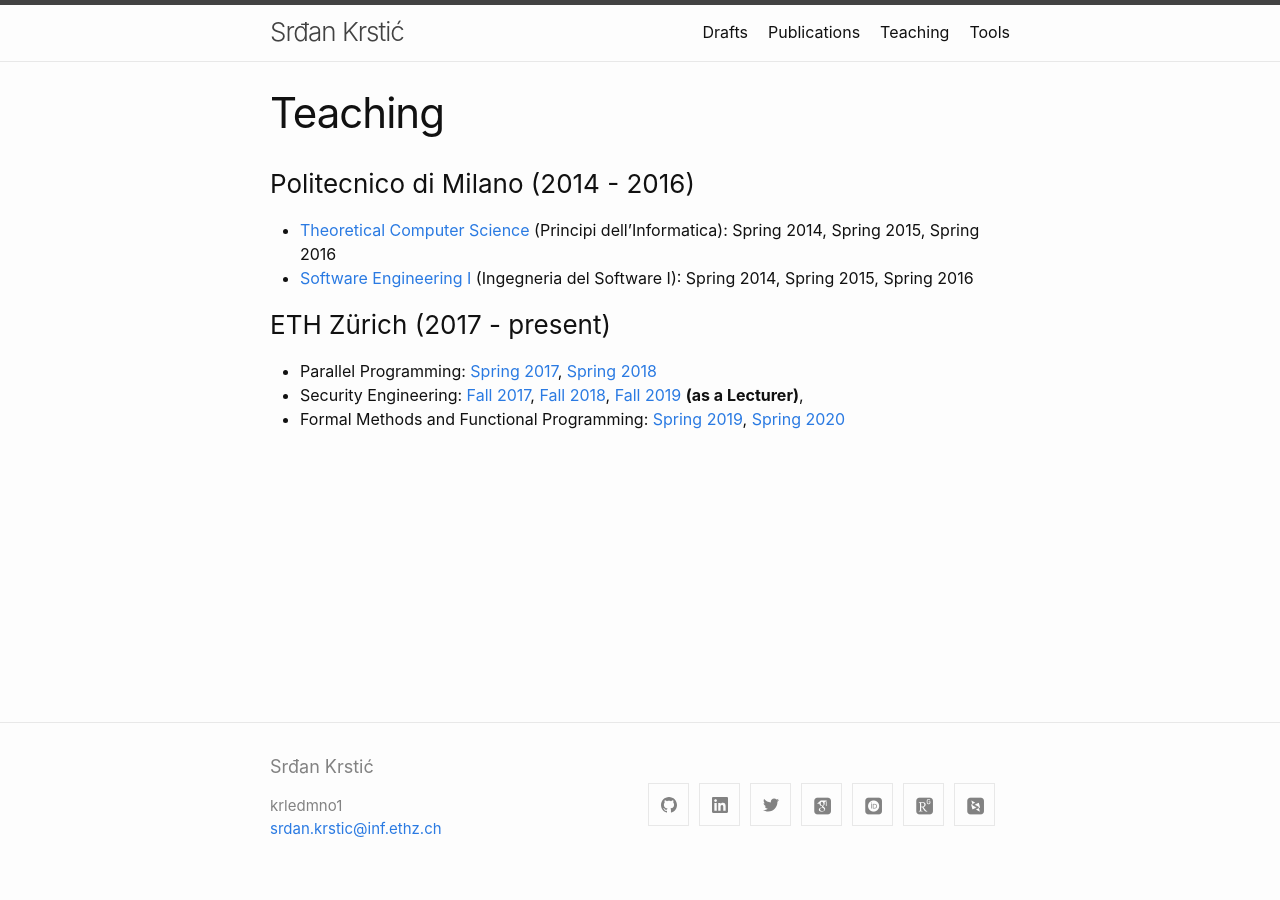
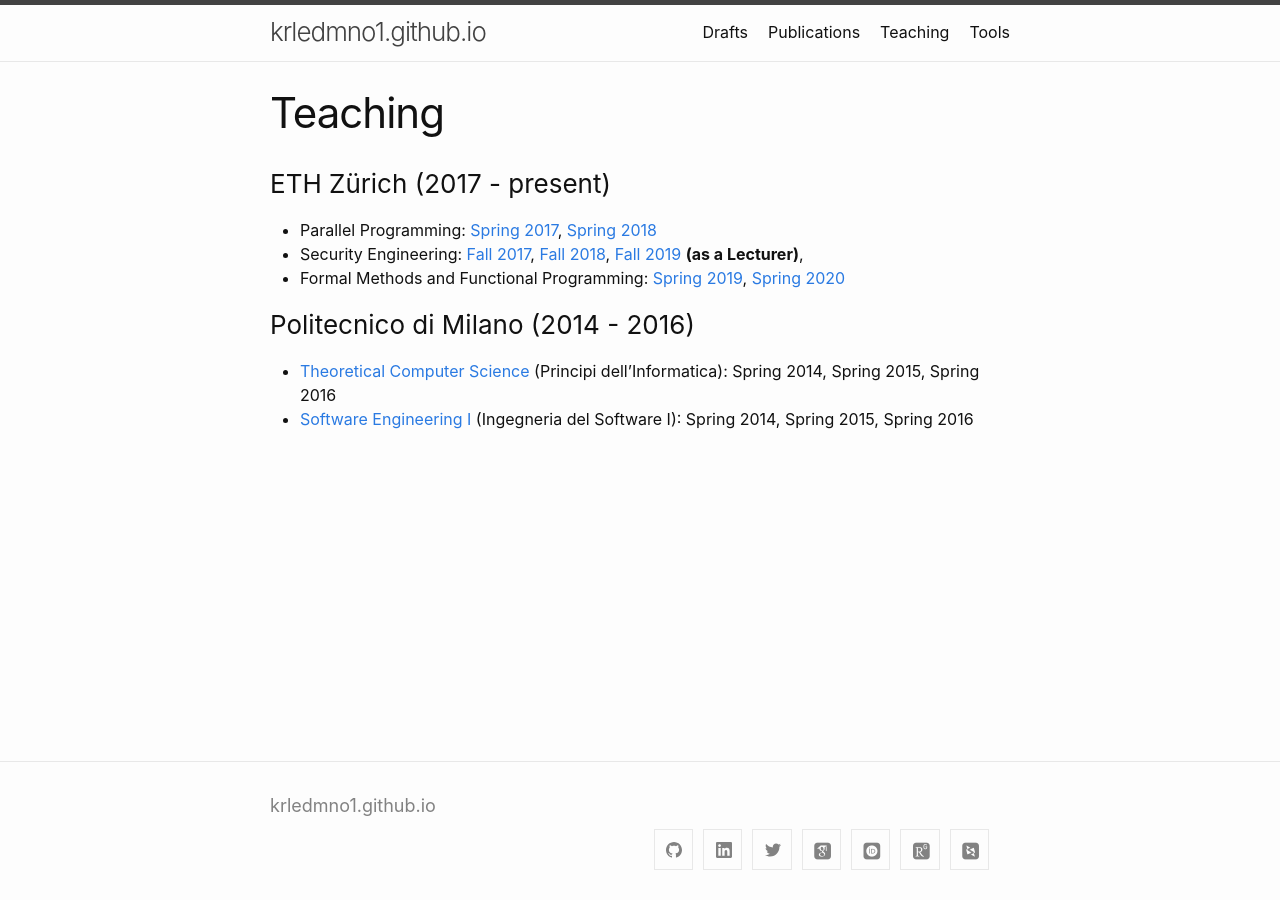
Before and after one commit to krledmno1/krledmno1.github.io, a Jekyll site: the page built from teaching.md, in a window 1280 px wide. Built offline with Jekyll 4.4.1, drawn with Linux system fonts in a browser that asks for light colours; some web fonts are replaced.

Commit message:
mobile friendlier

```diff
--- a/_config.yml
+++ b/_config.yml
@@ -1,6 +1,6 @@
-title: Srđan Krstić
-author: krledmno1
-email: srdan.krstic@inf.ethz.ch
+title:
+author:
+email:
 description: > # this means to ignore newlines until "show_excerpts:"
 
 
--- a/_sass/minima/_layout.scss
+++ b/_sass/minima/_layout.scss
@@ -281,8 +281,9 @@
     &:last-of-type { margin-right: 0 }
     a {
       display: block;
-      padding: $spacing-unit / 4;
-      border: 1px solid $grey-color-light
+      padding: $spacing-unit / 4.5;
+      border: 1px solid $grey-color-light;
+      margin-top: $spacing-unit / 4;
     }
     &:hover .svg-icon { fill: currentColor; }
   }
--- a/teaching.md
+++ b/teaching.md
@@ -11,11 +11,11 @@ permalink: /teaching/
 
 ---
 
-### Politecnico di Milano (2014 - 2016)
-- [Theoretical Computer Science](http://home.deib.polimi.it/morzenti/tcs.html) (Principi dell'Informatica): Spring 2014, Spring 2015, Spring 2016
-- [Software Engineering I](https://www11.ceda.polimi.it/schedaincarico/schedaincarico/controller/scheda_pubblica/SchedaPublic.do?&evn_default=evento&c_classe=595824&polij_device_category=DESKTOP&__pj0=0&__pj1=86fe0e209202825cb3c9555e0a3be840) (Ingegneria del Software I): Spring 2014, Spring 2015, Spring 2016
-
 ### ETH Zürich (2017 - present)
 - Parallel Programming: [Spring 2017](https://www.sri.inf.ethz.ch/teaching/pp2017), [Spring 2018](https://www.sri.inf.ethz.ch/teaching/pp2018)
 - Security Engineering: [Fall 2017](https://infsec.ethz.ch/education/as2017/seceng.html), [Fall 2018](https://infsec.ethz.ch/education/as2018/seceng.html),  [Fall 2019](https://infsec.ethz.ch/education/as2019/seceng.html) **(as a Lecturer)**,
 - Formal Methods and Functional Programming:  [Spring 2019](https://infsec.ethz.ch/education/ss2019/fmfp.html), [Spring 2020](https://infsec.ethz.ch/education/ss2020/fmfp.html)
+
+### Politecnico di Milano (2014 - 2016)
+- [Theoretical Computer Science](http://home.deib.polimi.it/morzenti/tcs.html) (Principi dell'Informatica): Spring 2014, Spring 2015, Spring 2016
+- [Software Engineering I](https://www11.ceda.polimi.it/schedaincarico/schedaincarico/controller/scheda_pubblica/SchedaPublic.do?&evn_default=evento&c_classe=595824&polij_device_category=DESKTOP&__pj0=0&__pj1=86fe0e209202825cb3c9555e0a3be840) (Ingegneria del Software I): Spring 2014, Spring 2015, Spring 2016
```
Also changed, not shown: index.md (+19 -14 lines).
